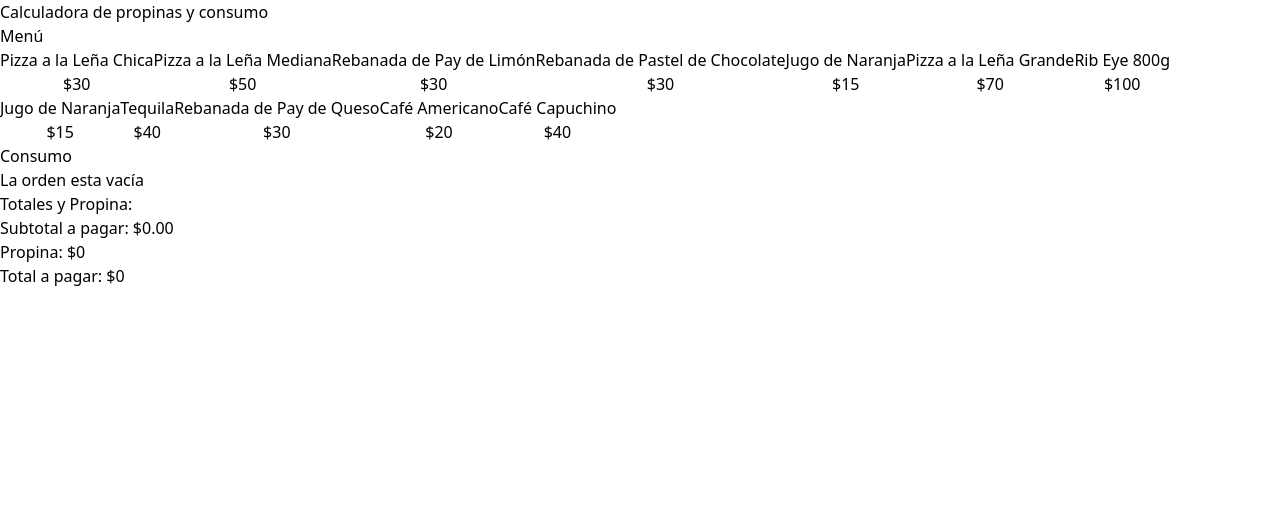
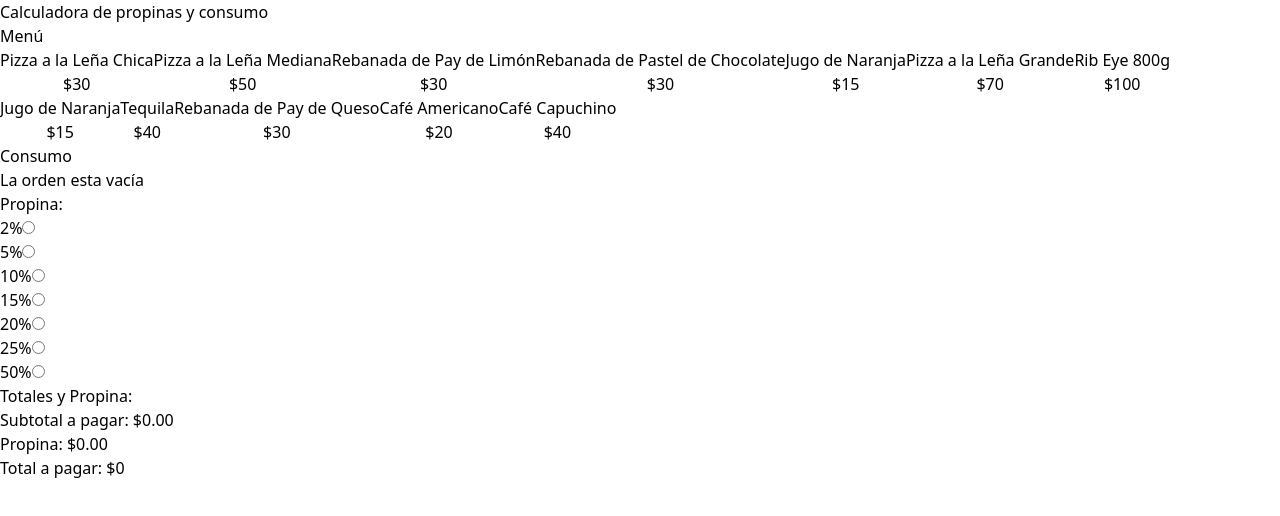
Before and after one commit to cristina16z/Order_and_TipCalculator, a React (Vite) app: page / in a window 1280 px wide. Shown: the top 516 px of the page. Built offline with nearby package versions, Linux system fonts and the light colour scheme.

Commit message:
TipAmount

```diff
--- a/src/App.tsx
+++ b/src/App.tsx
@@ -3,10 +3,11 @@
 import OrderTotals from "./components/OrderTotals"
 import { menuItems } from "./data/db"
 import useOrder from "./hooks/useOrder"
+import TipPercentatgeForm from "./components/TipPercentatgeForm"
 
 function App() {
 
-  const {order, addItem, removeItem} = useOrder()
+  const {order, addItem, removeItem, tip, setTip} = useOrder()
 
   return (
     <>
@@ -36,11 +37,20 @@
           <OrderContents
             order={order}
             removeItem={removeItem}
-            />
+          />
 
-            <OrderTotals
+
+          <TipPercentatgeForm
+
+          setTip = {setTip}
+
+          />
+
+
+          <OrderTotals
               order={order}
-            />
+              tip={tip}
+          />
         </div>
 
       </main>
--- a/src/components/OrderTotals.tsx
+++ b/src/components/OrderTotals.tsx
@@ -3,13 +3,14 @@
 import { useMemo } from "react"
 
 type OrderTotalsProps={
-    order: OrderItem[]
+    order: OrderItem[],
+    tip: number
 }
 
-export default function OrderTotals({order}: OrderTotalsProps) {
+export default function OrderTotals({order, tip}: OrderTotalsProps) {
 
     const subtotalAmount = useMemo(() => order.reduce((total,item) => total + (item.quantity * item.price),0), [order])
-
+    const tipAmount = useMemo(() => subtotalAmount*tip, [tip, order])
 
 
 
@@ -26,7 +27,7 @@
 
 
                 <p>Propina: {' '}
-                    <span className="font-bold">$0</span>
+                    <span className="font-bold">{formatCurrency(tipAmount)}</span>
                 </p>
 
 
--- /dev/null
+++ b/src/components/TipPercentatgeForm.tsx
@@ -0,0 +1,69 @@
+import type { Dispatch, SetStateAction } from "react"
+
+const tipOptions = [
+
+    {
+        id: 'tip-02',
+        value: .02,
+        label: '2%'
+    },
+    {
+        id: 'tip-05',
+        value: .05,
+        label: '5%'
+    },
+
+    {
+      id: 'tip-10',
+      value: .10,
+      label: '10%'
+    },
+    {
+        id: 'tip-15',
+        value: .15,
+        label: '15%'
+    },
+    {
+      id: 'tip-20',
+      value: .20,
+      label: '20%'
+    },
+    {
+      id: 'tip-25',
+      value: .25,
+      label: '25%'
+    },
+    {
+        id: 'tip-50',
+        value: .50,
+        label: '50%'
+      },
+  ]
+
+
+type TipPercentatgeFormProps= {
+  setTip: Dispatch<SetStateAction<number>>
+}
+
+export default function TipPercentatgeForm({setTip} : TipPercentatgeFormProps) {
+  return (
+    <div>
+        <h3 className="font-black text-2xl">Propina:</h3>
+        <form>
+            {tipOptions.map(tip => (
+            <div key={tip.id} className="flex gap-2">
+                <label htmlFor={tip.id}>{tip.label}</label>
+                <input
+                    id={tip.id}
+                    type="radio"
+                    name="tip"
+                    value={tip.value} /**para que sólo deje seleccionar 1 opción */
+                    onChange={ e => setTip(+e.target.value)}
+
+                />
+            </div>
+            ))}
+        </form>
+    </div>
+  )
+}
--- a/src/hooks/useOrder.ts
+++ b/src/hooks/useOrder.ts
@@ -4,6 +4,7 @@
 export default function useOrder(){
 
     const [order, setOrder] = useState<OrderItem[]>([])
+    const [tip, setTip] = useState(0)
 
     const addItem = (item: MenuItem ) => {
 
@@ -39,6 +40,8 @@
 
     return{
         order,
+        tip,
+        setTip,
         addItem,
         removeItem
     }
```
